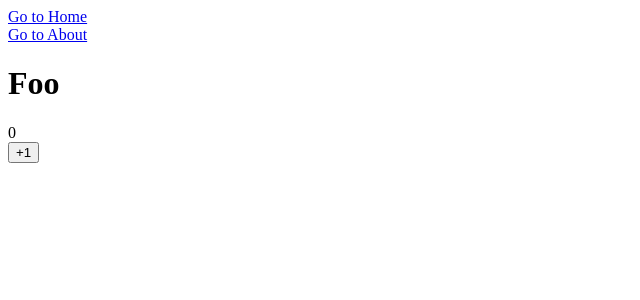
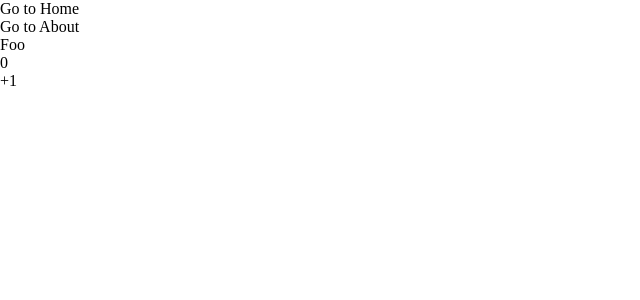
Before and after one commit to Orange-ice/mangosteen-front, a Vue app: page /#/ in a window 1280 px wide. Shown: the top 300 px of the page, without its empty margins (0-640 px from the left). Built offline with nearby package versions, Linux system fonts and the light colour scheme.

Commit message:
引入 sass，并添加 reset css

```diff
--- a/package.json
+++ b/package.json
@@ -14,6 +14,7 @@
   "devDependencies": {
     "@vitejs/plugin-vue": "2.3.1",
     "@vitejs/plugin-vue-jsx": "1.3.10",
+    "sass": "1.51.0",
     "typescript": "4.6.3",
     "vite": "2.9.6",
     "vue-tsc": "0.29.8"
--- a/src/App.tsx
+++ b/src/App.tsx
@@ -1,5 +1,6 @@
 import { defineComponent } from 'vue';
 import { RouterView, RouterLink } from 'vue-router';
+import './stylesheets/App.scss';
 
 const App = defineComponent({
   setup() {
--- /dev/null
+++ b/src/stylesheets/App.scss
@@ -0,0 +1 @@
+@import './reset.scss';
--- /dev/null
+++ b/src/stylesheets/reset.scss
@@ -0,0 +1,79 @@
+/***
+    The new CSS reset - version 1.5.1 (last updated 1.3.2022)
+    GitHub page: https://github.com/elad2412/the-new-css-reset
+***/
+
+/*
+    Remove all the styles of the "User-Agent-Stylesheet", except for the 'display' property
+    - The "symbol *" part is to solve Firefox SVG sprite bug
+ */
+*:where(:not(iframe, canvas, img, svg, video):not(svg *, symbol *)) {
+  all: unset;
+  display: revert;
+}
+
+/* Preferred box-sizing value */
+*,
+*::before,
+*::after {
+  box-sizing: border-box;
+}
+
+/* Reapply the pointer cursor for anchor tags */
+a,
+button {
+  cursor: revert;
+}
+
+/* Remove list styles (bullets/numbers) */
+ol,
+ul,
+menu {
+  list-style: none;
+}
+
+/* For images to not be able to exceed their container */
+img {
+  max-width: 100%;
+}
+
+/* removes spacing between cells in tables */
+table {
+  border-collapse: collapse;
+}
+
+/* revert the 'white-space' property for textarea elements on Safari */
+textarea {
+  white-space: revert;
+}
+
+/* minimum style to allow to style meter element */
+meter {
+  -webkit-appearance: revert;
+  appearance: revert;
+}
+
+/* reset default text opacity of input placeholder */
+::placeholder {
+  color: unset;
+}
+
+/* fix the feature of 'hidden' attribute.
+   display:revert; revert to element instead of attribute */
+:where([hidden]) {
+  display: none;
+}
+
+/* revert for bug in Chromium browsers
+   - fix for the content editable attribute will work properly. */
+:where([contenteditable]) {
+  -moz-user-modify: read-write;
+  -webkit-user-modify: read-write;
+  overflow-wrap: break-word;
+  -webkit-line-break: after-white-space;
+}
+
+/* apply back the draggable feature - exist only in Chromium and Safari */
+:where([draggable="true"]) {
+  -webkit-user-drag: element;
+}
```
